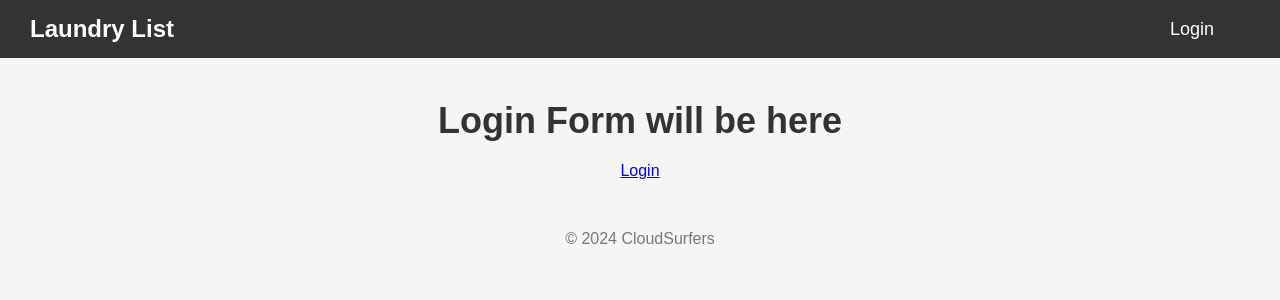
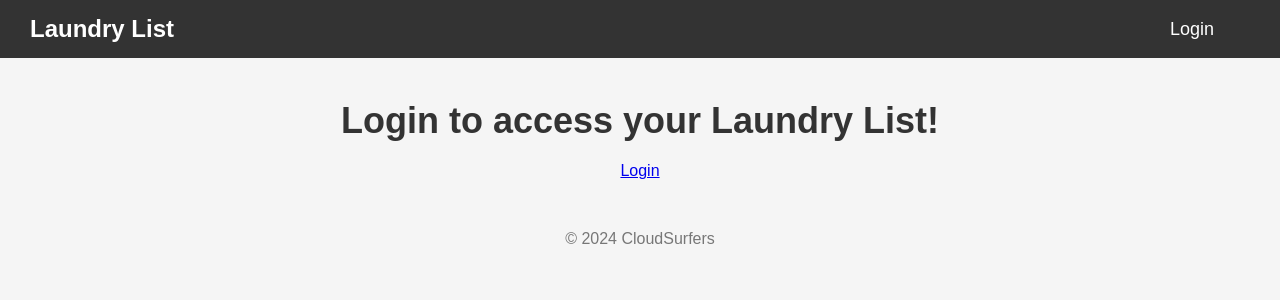
Before and after one commit to gp2723/LaundryList_ReactUI, a React (Create React App) app: page /login in a window 1280 px wide. Shown: the top 300 px of the page. Built offline with nearby package versions, Linux system fonts and the light colour scheme.

Commit message:
Update filenames

```diff
--- a/src/App.js
+++ b/src/App.js
@@ -1,8 +1,8 @@
 import React, { useState, useEffect } from 'react';
 import { BrowserRouter as Router, Route, Routes, Link } from 'react-router-dom';
 import './App.css';
-import About from './components/about';
-import AssignmentDetails from './components/assignments';
+import About from './components/About';
+import AssignmentDetails from './components/Assignments';
 import CourseTable from './components/courses';
 import Error from './components/error';
 import Home from './components/home';
--- a/src/components/login.js
+++ b/src/components/Login.js
@@ -9,7 +9,7 @@ const Login = ({ setUserToken }) => {
 
     return (
         <>
-            <h1>Login Form will be here</h1>
+            <h1>Login to access your Laundry List!</h1>
             <Link to="/" onClick={() => handleLoginClick()}>Login</Link>
         </>
     );
```
Also changed, not shown: src/components/About.js (renamed from src/components/about.js), src/components/Assignments.js (renamed from src/components/assignments.js), src/components/Courses.js (renamed from src/components/courses.js), src/components/Error.js (renamed from src/components/error.js), src/components/Home.js (renamed from src/components/home.js).
